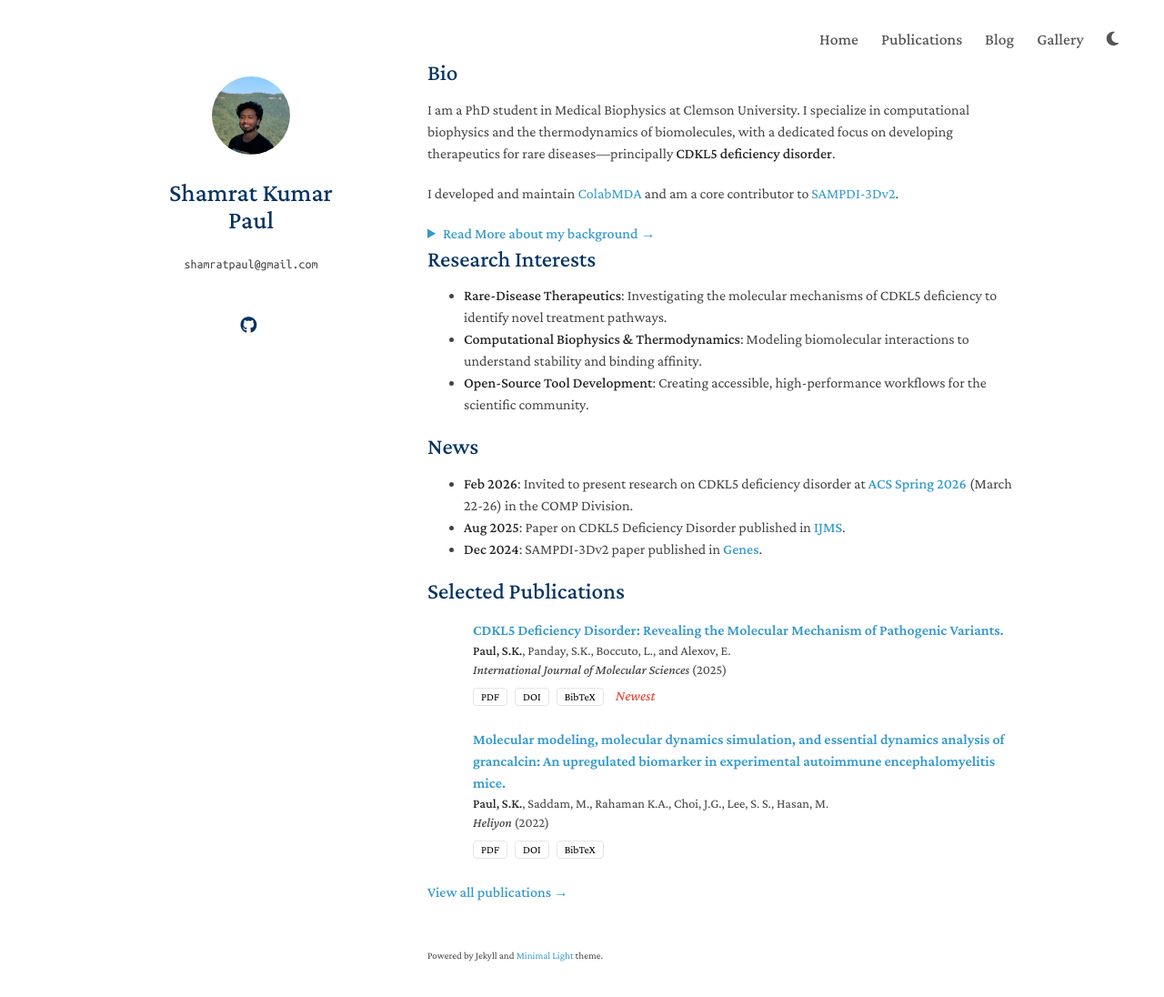
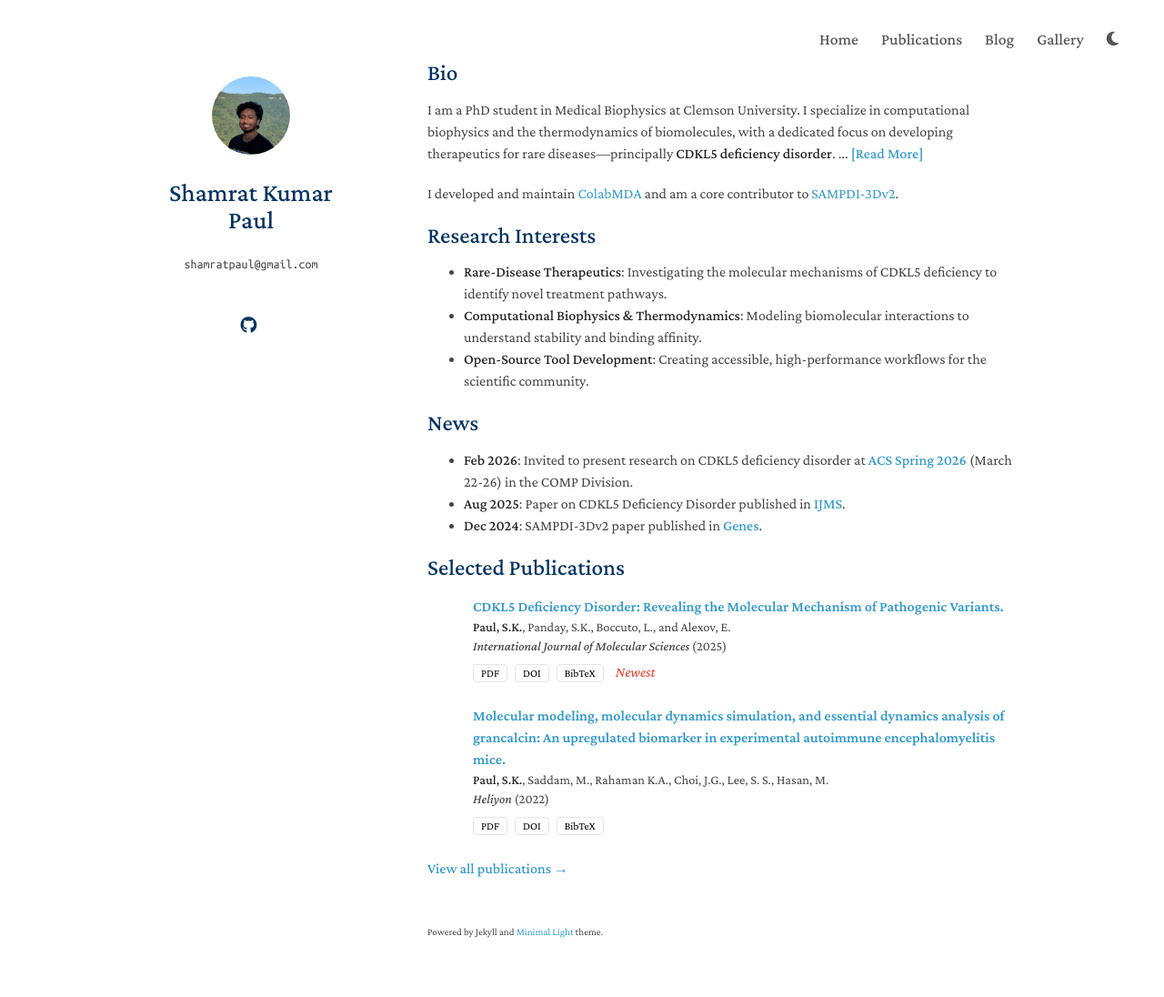
Before and after one commit to paulshamrat/paulshamrat.github.io, a Jekyll site: the page built from index.md, in a window 1280 px wide and 1131 px high. Shown: the top 1096 px of the window at 91% size. Built offline with Jekyll 4.4.1, drawn with Linux system fonts in a browser that asks for light colours; a style sheet for code colours, icons or effects is not loaded; some of the changed lines change nothing that is shown.

Commit message:
Refined bio toggle to be inline and continuous

```diff
--- a/index.md
+++ b/index.md
@@ -4,22 +4,34 @@
 
 ## Bio
 
-I am a PhD student in Medical Biophysics at Clemson University. I specialize in computational biophysics and the thermodynamics of biomolecules, with a dedicated focus on developing therapeutics for rare diseases—principally **CDKL5 deficiency disorder**.
+<p>
+  I am a PhD student in Medical Biophysics at Clemson University. I specialize in computational biophysics and the thermodynamics of biomolecules, with a dedicated focus on developing therapeutics for rare diseases—principally <strong>CDKL5 deficiency disorder</strong>.
+  <span id="more-dots">...</span>
+  <span id="more-bio" style="display: none;">
+    I also hold an MS in Medical Biophysics from Clemson University and a BSc in Biochemistry from BSMRSTU, Bangladesh. My background spans molecular biology, physical chemistry, and computational modeling, which I combine to study biomolecular systems. My doctoral research investigates how missense variants alter protein stability and partner binding, curates large variant datasets, and translates structure- and energy-based insights into ideas for variant-guided small-molecule discovery. I also work on machine-learning approaches to predict mutation effects on biomolecular interactions. I recently presented a CDKL5 variant reclassification framework named <a href="https://github.com/paulshamrat/cdkl5-variants" target="_blank">cdkl5-variants</a> that links variant impacts of folding and binding energetics to pathogenicity and highlights potential avenues for targeted therapy design. My work has been supported by several fellowships, including the Clemson Graduate Education Program Quasi‑Endowment (College of Science fellowship) and the Pearce Center Grad WAC Fellowship. Earlier, I received a GRIESHMA research fellowship at IIT Madras and was joint second runner‑up at the BAUET Tech Fair for a project combining quantum chemistry with docking.
+  </span>
+  <a href="javascript:void(0)" onclick="toggleBio()" id="read-more-btn" style="color: var(--link-color); font-weight: 500; text-decoration: none;">[Read More]</a>
+</p>
 
 I developed and maintain [ColabMDA](https://github.com/paulshamrat/ColabMDA) and am a core contributor to [SAMPDI-3Dv2](https://github.com/delphi001/sampdi3dv2).
 
-<details>
-<summary style="cursor: pointer; color: var(--link-color); font-weight: 500;">Read More about my background &rarr;</summary>
-<div style="margin-top: 10px;">
-  <p>I also hold an MS in Medical Biophysics from Clemson University and a BSc in Biochemistry from BSMRSTU, Bangladesh. My background spans molecular biology, physical chemistry, and computational modeling, which I combine to study biomolecular systems.</p>
+<script>
+function toggleBio() {
+  var dots = document.getElementById("more-dots");
+  var moreText = document.getElementById("more-bio");
+  var btnText = document.getElementById("read-more-btn");
 
-  <p>My doctoral research investigates how missense variants alter protein stability and partner binding, curates large variant datasets, and translates structure- and energy-based insights into ideas for variant-guided small-molecule discovery. I also work on machine-learning approaches to predict mutation effects on biomolecular interactions.</p>
-
-  <p>I recently presented a CDKL5 variant reclassification framework named <a href="https://github.com/paulshamrat/cdkl5-variants" target="_blank">cdkl5-variants</a> that links variant impacts of folding and binding energetics to pathogenicity and highlights potential avenues for targeted therapy design.</p>
-
-  <p>My work has been supported by several fellowships, including the Clemson Graduate Education Program Quasi‑Endowment (College of Science fellowship) and the Pearce Center Grad WAC Fellowship. Earlier, I received a GRIESHMA research fellowship at IIT Madras and was joint second runner‑up at the BAUET Tech Fair for a project combining quantum chemistry with docking.</p>
-</div>
-</details>
+  if (dots.style.display === "none") {
+    dots.style.display = "inline";
+    btnText.innerHTML = "[Read More]";
+    moreText.style.display = "none";
+  } else {
+    dots.style.display = "none";
+    btnText.innerHTML = "[Show Less]";
+    moreText.style.display = "inline";
+  }
+}
+</script>
 
 ## Research Interests
 
```
